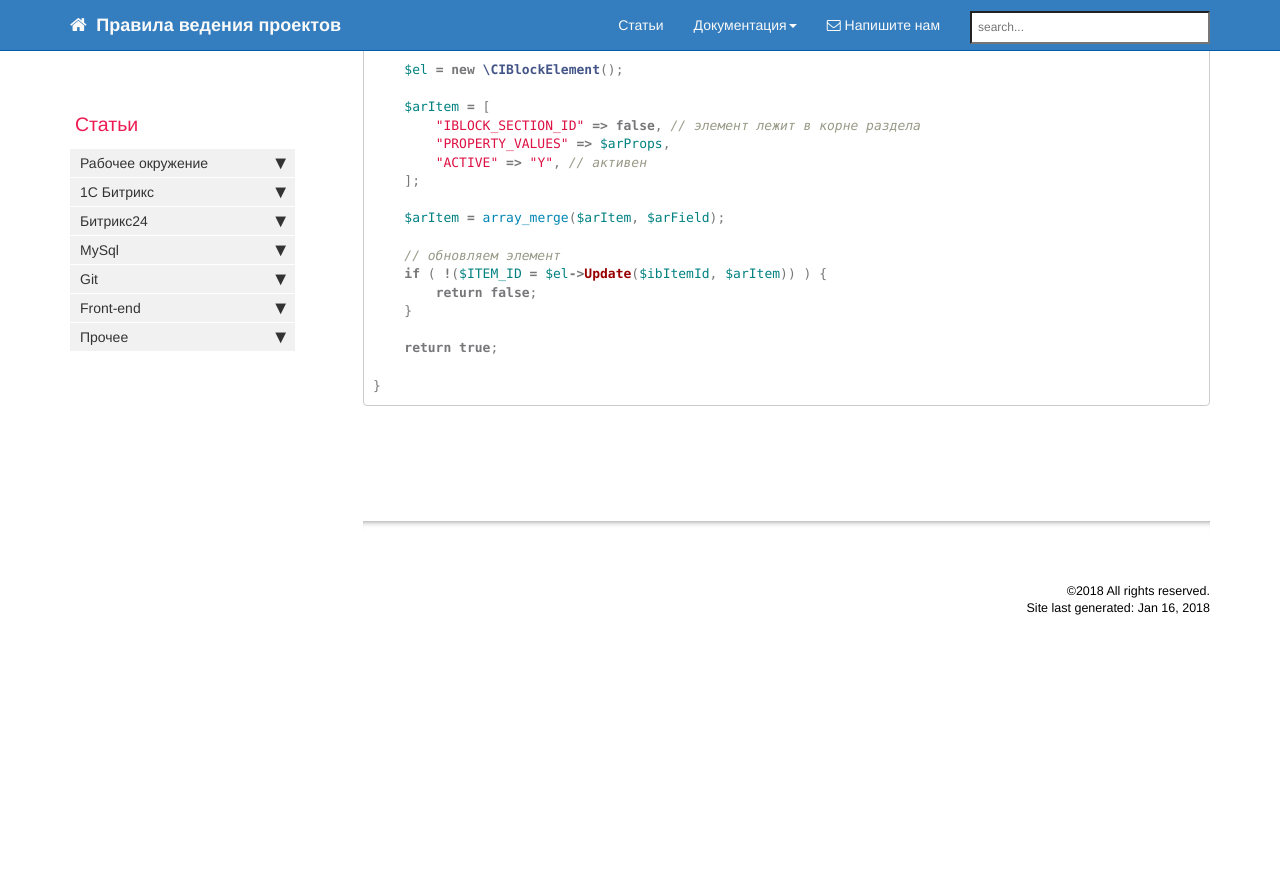
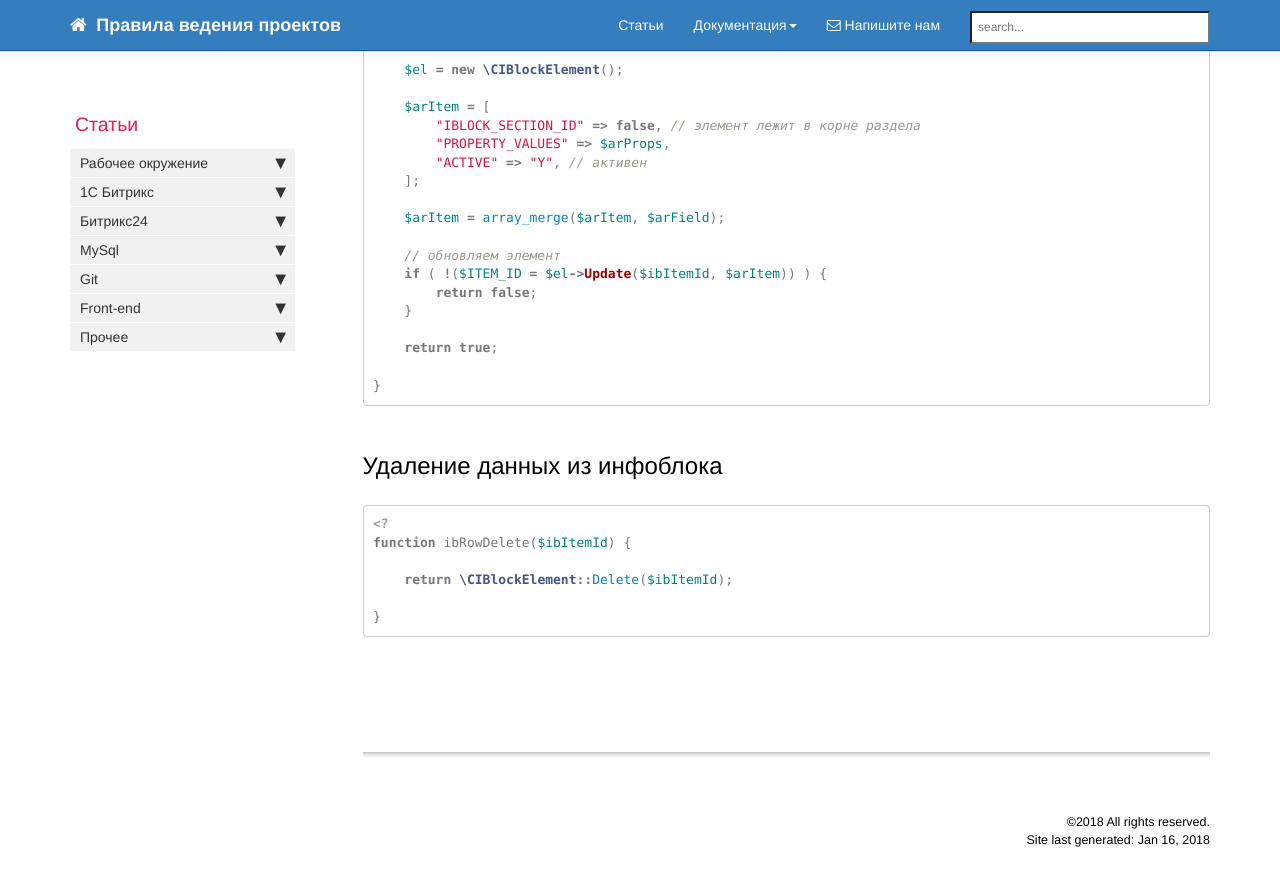
Before and after one commit to gdecider/gdecider.github.io, a Jekyll site: the page built from pages/articles/articles-bx-iblock-examples.md, in a window 1280 px wide and 900 px high, scrolled down 4635 px. Shown: the top 886 px of the window. Built offline with Jekyll 4.4.1, drawn with Linux system fonts in a browser that asks for light colours; nearby versions of some CDN libraries; comment, search, counter and statistics services are not loaded; before the commit the page ends 5303 px from its top, so only the background shows below that.

Commit message:
Update articles-bx-iblock-examples.md

````diff
--- a/pages/articles/articles-bx-iblock-examples.md
+++ b/pages/articles/articles-bx-iblock-examples.md
@@ -255,3 +255,14 @@ function ibRowUpdate($ibItemId, $arField, $arProps) {
 
 }
 ```
+
+## Удаление данных из инфоблока
+
+```php
+<?
+function ibRowDelete($ibItemId) {
+
+    return \CIBlockElement::Delete($ibItemId);
+
+}
+```
````
